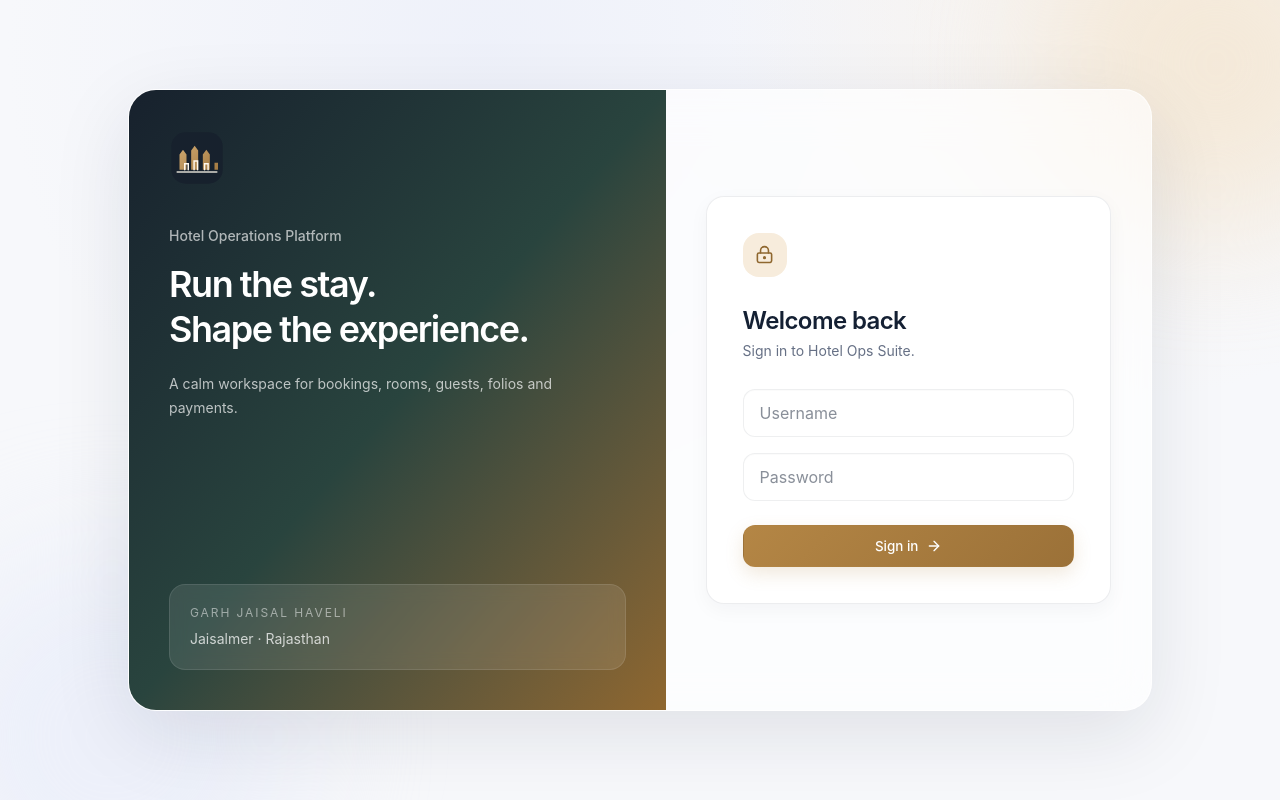
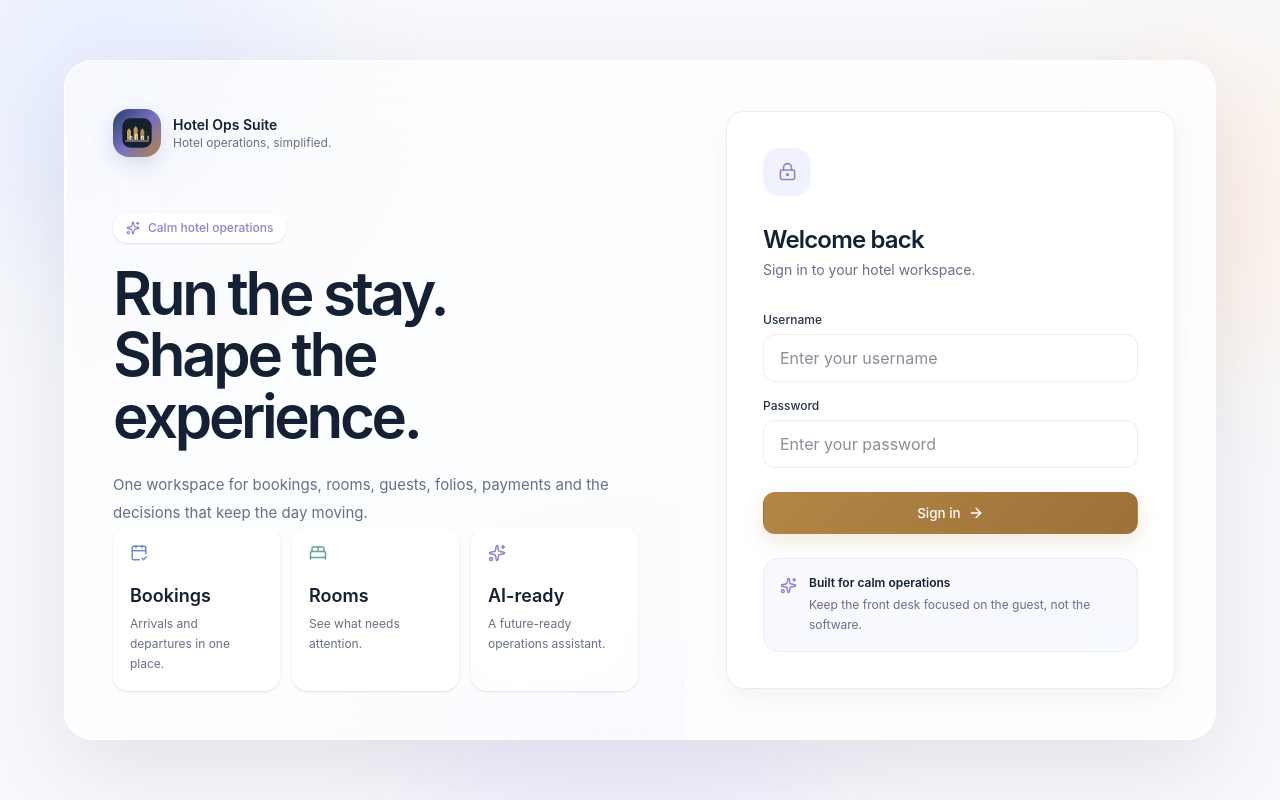
Before and after one commit to tchouhanjsm/hotel-ops-suite, a React (Vite) app in the folder frontend/: page /login in a window 1280 px wide. Built offline with nearby package versions, Linux system fonts and the light colour scheme.

Commit message:
feat: refresh hotel ops frontend design system

```diff
--- a/frontend/src/components/layout/Sidebar.tsx
+++ b/frontend/src/components/layout/Sidebar.tsx
@@ -66,32 +66,36 @@ export default function Sidebar({
           type="button"
           aria-label="Close navigation"
           onClick={onCloseMobile}
-          className="fixed inset-0 z-30 bg-black/30 md:hidden"
+          className="fixed inset-0 z-30 bg-slate-950/20 backdrop-blur-[2px] md:hidden"
         />
       )}
 
       <aside
         className={[
-          "fixed inset-y-0 left-0 z-40 flex w-64 flex-col border-r bg-white transition-transform duration-200 md:static md:translate-x-0",
+          "hos-sidebar fixed inset-y-0 left-0 z-40 flex w-64 flex-col border-r transition-transform duration-200 md:static md:translate-x-0",
           collapsed ? "md:w-20" : "md:w-64",
           mobileOpen ? "translate-x-0" : "-translate-x-full",
         ].join(" ")}
       >
-        <div className="hos-sidebar-header flex h-16 items-center justify-between border-b px-4">
+        <div className="hos-sidebar-header flex h-[72px] items-center justify-between border-b px-4">
           <div className="min-w-0">
-            <div className="flex items-center gap-2">
-              <img
-                src="/hotel-fort-mark.svg"
-                alt="Hotel Ops Suite"
-                className="h-10 w-10 shrink-0 rounded-2xl"
-              />
+            <div className="flex items-center gap-3">
+              <div className="hos-logo flex h-10 w-10 shrink-0 items-center justify-center rounded-2xl p-1.5">
+                <img
+                  src="/hotel-fort-mark.svg"
+                  alt="Hotel Ops Suite"
+                  className="h-full w-full rounded-xl"
+                />
+              </div>
 
               {!collapsed && (
                 <div className="min-w-0">
-                  <div className="truncate text-sm font-semibold">
-                    Garh Jaisal OS
+                  <div className="truncate text-sm font-semibold text-[var(--hos-ink)]">
+                    Hotel Ops Suite
                   </div>
-                  <div className="text-xs text-gray-500">Hotel Operations</div>
+                  <div className="text-[11px] text-[var(--hos-muted)]">
+                    Hotel Operations
+                  </div>
                 </div>
               )}
             </div>
@@ -101,7 +105,7 @@ export default function Sidebar({
             type="button"
             aria-label="Close navigation"
             onClick={onCloseMobile}
-            className="rounded p-2 text-gray-500 hover:bg-gray-100 md:hidden"
+            className="rounded-xl p-2 text-gray-500 transition hover:bg-white/80 md:hidden"
           >
             <X size={18} />
           </button>
@@ -128,7 +132,7 @@ export default function Sidebar({
                     title={collapsed ? label : undefined}
                     className={({ isActive }) =>
                       [
-                        "flex items-center gap-3 rounded-lg px-3 py-2.5 text-sm font-medium transition",
+                        "flex items-center gap-3 rounded-xl px-3 py-2.5 text-sm font-medium transition",
                         collapsed ? "justify-center" : "",
                         isActive ? "hos-nav-active" : "hos-nav-link",
                       ].join(" ")
@@ -143,22 +147,22 @@ export default function Sidebar({
           ))}
         </nav>
 
-        <div className="hidden border-t p-3 md:block">
+        <div className="hidden border-t border-[var(--hos-border)] p-3 md:block">
           <button
             type="button"
             onClick={onToggle}
-            className="flex w-full items-center justify-center rounded-lg p-2 text-gray-500 hover:bg-gray-100"
+            className="flex w-full items-center justify-center rounded-xl p-2 text-gray-500 transition hover:bg-white/80"
             aria-label={collapsed ? "Expand sidebar" : "Collapse sidebar"}
           >
             {collapsed ? <ChevronRight size={18} /> : <ChevronLeft size={18} />}
           </button>
         </div>
 
-        <div className="border-t p-3 md:hidden">
+        <div className="border-t border-[var(--hos-border)] p-3 md:hidden">
           <button
             type="button"
             onClick={onCloseMobile}
-            className="flex w-full items-center justify-center rounded-lg p-2 text-gray-500 hover:bg-gray-100"
+            className="flex w-full items-center justify-center rounded-xl p-2 text-gray-500 transition hover:bg-white/80"
           >
             <Menu size={18} />
             <span className="ml-2 text-sm">Close menu</span>
--- a/frontend/src/index.css
+++ b/frontend/src/index.css
@@ -11,8 +11,8 @@
 :root {
   color-scheme: light;
 
-  --hos-bg: #f7f8fb;
-  --hos-surface: rgb(255 255 255 / 88%);
+  --hos-bg: #f8f9fc;
+  --hos-surface: rgb(255 255 255 / 82%);
   --hos-surface-solid: #ffffff;
   --hos-surface-soft: #fbfaf7;
 
@@ -22,6 +22,7 @@
   --hos-subtle: #98a2b3;
 
   --hos-border: rgb(20 32 51 / 8%);
+  --hos-border-strong: rgb(20 32 51 / 12%);
 
   --hos-brand: #b48645;
   --hos-brand-dark: #8f672f;
@@ -30,8 +31,14 @@
   --hos-blue: #6d8fca;
   --hos-blue-soft: #edf4ff;
 
-  --hos-green: #5f9b7d;
-  --hos-green-soft: #edf8f2;
+  --hos-mint: #66a58b;
+  --hos-mint-soft: #eef9f4;
+
+  --hos-lilac: #8b83cf;
+  --hos-lilac-soft: #f3f0ff;
+
+  --hos-peach: #e5a27d;
+  --hos-peach-soft: #fff3ec;
 
   --hos-amber: #c99548;
   --hos-amber-soft: #fff7e8;
@@ -43,10 +50,12 @@
   --hos-radius-md: 14px;
   --hos-radius-lg: 18px;
   --hos-radius-xl: 22px;
+  --hos-radius-2xl: 28px;
 
   --hos-shadow-xs: 0 1px 2px rgb(16 24 40 / 4%);
-  --hos-shadow-sm: 0 6px 20px rgb(16 24 40 / 4%);
-  --hos-shadow-md: 0 14px 40px rgb(16 24 40 / 7%);
+  --hos-shadow-sm: 0 8px 26px rgb(16 24 40 / 5%);
+  --hos-shadow-md: 0 18px 48px rgb(16 24 40 / 8%);
+  --hos-shadow-glass: 0 20px 60px rgb(37 46 77 / 9%);
 }
 
 html,
@@ -71,19 +80,19 @@ body {
   color: var(--hos-ink);
   background:
     radial-gradient(
-      circle at 88% 0%,
-      rgb(245 234 220 / 68%),
-      transparent 25rem
-    ),
-    radial-gradient(
-      circle at 38% 6%,
-      rgb(232 236 249 / 72%),
+      circle at 12% -8%,
+      rgb(235 239 255 / 80%),
       transparent 30rem
     ),
     radial-gradient(
-      circle at 4% 44%,
-      rgb(230 242 236 / 42%),
-      transparent 24rem
+      circle at 92% 4%,
+      rgb(255 239 226 / 72%),
+      transparent 28rem
+    ),
+    radial-gradient(
+      circle at 48% 38%,
+      rgb(241 237 255 / 46%),
+      transparent 34rem
     ),
     var(--hos-bg);
   -webkit-font-smoothing: antialiased;
@@ -94,14 +103,14 @@ body {
   min-height: 100vh;
   background:
     radial-gradient(
-      circle at 88% 0%,
-      rgb(245 234 220 / 52%),
-      transparent 25rem
+      circle at 10% -10%,
+      rgb(235 239 255 / 76%),
+      transparent 28rem
     ),
     radial-gradient(
-      circle at 38% 6%,
-      rgb(232 236 249 / 58%),
-      transparent 30rem
+      circle at 95% 0%,
+      rgb(255 239 226 / 65%),
+      transparent 26rem
     ),
     var(--hos-bg);
 }
@@ -127,9 +136,9 @@ body {
 
 .hos-sidebar {
   border-color: var(--hos-border);
-  background: rgb(255 255 255 / 82%);
-  box-shadow: 6px 0 30px rgb(16 24 40 / 3%);
-  backdrop-filter: blur(22px);
+  background: rgb(255 255 255 / 78%);
+  box-shadow: 8px 0 34px rgb(16 24 40 / 4%);
+  backdrop-filter: blur(24px);
 }
 
 .hos-sidebar-header {
@@ -139,11 +148,11 @@ body {
 .hos-logo {
   background: linear-gradient(
     135deg,
-    #17212d 0%,
-    #314f46 58%,
+    #283f66 0%,
+    #766fc0 50%,
     var(--hos-brand) 100%
   );
-  box-shadow: 0 8px 20px rgb(23 33 45 / 14%);
+  box-shadow: 0 8px 22px rgb(91 88 153 / 20%);
 }
 
 .hos-nav-section {
@@ -156,55 +165,63 @@ body {
 
 .hos-nav-link:hover {
   color: var(--hos-ink);
-  background: rgb(247 248 250 / 88%);
+  background: rgb(247 248 250 / 90%);
 }
 
 .hos-nav-active {
-  color: #7b531f;
+  color: #5d57a4;
   background: linear-gradient(
-    90deg,
-    rgb(247 236 220 / 96%),
-    rgb(252 248 242 / 94%)
+    100deg,
+    rgb(243 240 255 / 96%),
+    rgb(247 244 255 / 90%)
   );
   box-shadow:
-    inset 3px 0 0 var(--hos-brand),
-    0 5px 15px rgb(180 134 69 / 7%);
+    inset 3px 0 0 var(--hos-lilac),
+    0 7px 18px rgb(139 131 207 / 8%);
 }
 
 .hos-topbar {
   border-color: var(--hos-border);
-  background: rgb(255 255 255 / 72%);
+  background: rgb(255 255 255 / 70%);
   box-shadow: 0 1px 0 rgb(16 24 40 / 3%);
-  backdrop-filter: blur(22px);
+  backdrop-filter: blur(24px);
 }
 
 .hos-search {
   border: 1px solid rgb(20 32 51 / 7%);
-  background: rgb(255 255 255 / 72%);
+  background: rgb(255 255 255 / 76%);
   box-shadow: inset 0 1px 1px rgb(16 24 40 / 2%);
 }
 
 .hos-search:focus-within {
-  border-color: rgb(180 134 69 / 28%);
+  border-color: rgb(139 131 207 / 28%);
   box-shadow:
-    0 0 0 4px rgb(180 134 69 / 8%),
+    0 0 0 4px rgb(139 131 207 / 10%),
     inset 0 1px 1px rgb(16 24 40 / 2%);
 }
 
 .hos-glass {
   border: 1px solid rgb(255 255 255 / 72%);
-  background: rgb(255 255 255 / 72%);
-  box-shadow: var(--hos-shadow-sm);
-  backdrop-filter: blur(18px);
+  background: rgb(255 255 255 / 70%);
+  box-shadow: var(--hos-shadow-glass);
+  backdrop-filter: blur(20px);
 }
 
 .hos-ai-entry {
-  border: 1px solid rgb(109 143 202 / 12%);
-  background: linear-gradient(
-    135deg,
-    rgb(237 244 255 / 92%),
-    rgb(246 239 253 / 88%)
-  );
+  border: 1px solid rgb(139 131 207 / 14%);
+  background:
+    linear-gradient(
+      135deg,
+      rgb(239 244 255 / 94%),
+      rgb(245 240 255 / 94%) 58%,
+      rgb(255 245 237 / 92%)
+    );
+  box-shadow: 0 8px 24px rgb(139 131 207 / 8%);
+}
+
+.hos-ai-icon {
+  background: linear-gradient(135deg, #edf3ff, #f2eeff);
+  color: var(--hos-lilac);
 }
 
 .hos-avatar {
@@ -329,11 +346,11 @@ textarea {
 .hos-btn-primary {
   color: white;
   background: linear-gradient(135deg, #b48645, #9b7138);
-  box-shadow: 0 7px 18px rgb(180 134 69 / 18%);
+  box-shadow: 0 8px 20px rgb(180 134 69 / 18%);
 }
 
 .hos-btn-primary:hover:not(:disabled) {
-  box-shadow: 0 9px 22px rgb(180 134 69 / 24%);
+  box-shadow: 0 10px 24px rgb(180 134 69 / 24%);
 }
 
 .hos-btn-secondary {
@@ -375,7 +392,7 @@ textarea {
 
 .hos-badge-success {
   color: #28704f;
-  background: var(--hos-green-soft);
+  background: var(--hos-mint-soft);
 }
 
 .hos-badge-info {
--- a/frontend/src/routes/pages/Login.tsx
+++ b/frontend/src/routes/pages/Login.tsx
@@ -1,6 +1,12 @@
 import { useState } from "react";
 import type { FormEvent } from "react";
-import { ArrowRight, LockKeyhole } from "lucide-react";
+import {
+  ArrowRight,
+  BedDouble,
+  CalendarCheck2,
+  LockKeyhole,
+  Sparkles,
+} from "lucide-react";
 import { useNavigate } from "react-router-dom";
 
 import { useAuth } from "../../auth/useAuth";
@@ -32,86 +38,140 @@ export default function Login() {
   }
 
   return (
-    <main className="hos-app-bg relative flex min-h-screen items-center justify-center overflow-hidden p-6">
+    <main className="relative flex min-h-screen items-center justify-center overflow-hidden bg-[var(--hos-bg)] p-4 sm:p-6">
       <div className="pointer-events-none absolute inset-0">
-        <div className="absolute -right-24 -top-24 h-80 w-80 rounded-full bg-[#f4e6d1]/70 blur-3xl" />
-        <div className="absolute -bottom-32 -left-20 h-96 w-96 rounded-full bg-[#e8edf9]/70 blur-3xl" />
+        <div className="absolute -left-20 -top-28 h-96 w-96 rounded-full bg-[#e8eeff]/80 blur-3xl" />
+        <div className="absolute -right-20 top-12 h-80 w-80 rounded-full bg-[#fff0e4]/75 blur-3xl" />
+        <div className="absolute bottom-[-12rem] left-1/3 h-96 w-96 rounded-full bg-[#f2ecff]/70 blur-3xl" />
       </div>
 
-      <div className="relative grid w-full max-w-5xl overflow-hidden rounded-[28px] border border-white/70 bg-white/65 shadow-[0_24px_80px_rgba(20,32,51,0.10)] backdrop-blur-xl lg:grid-cols-[1.05fr_.95fr]">
-        <div className="hidden min-h-[620px] flex-col justify-between bg-gradient-to-br from-[#17212d] via-[#29443e] to-[#8f672f] p-10 text-white lg:flex">
+      <div className="relative grid w-full max-w-6xl overflow-hidden rounded-[28px] border border-white/80 bg-white/62 shadow-[0_28px_90px_rgba(37,46,77,0.11)] backdrop-blur-2xl lg:grid-cols-[1.08fr_.92fr]">
+        <section className="relative hidden min-h-[640px] overflow-hidden p-10 lg:flex lg:flex-col lg:justify-between xl:p-12">
           <div>
+            <div className="flex items-center gap-3">
+              <div className="hos-logo flex h-12 w-12 items-center justify-center rounded-2xl p-2">
                 <img
                   src="/hotel-fort-mark.svg"
                   alt="Hotel Ops Suite"
-              className="h-14 w-14"
+                  className="h-full w-full rounded-xl"
                 />
+              </div>
 
-            <div className="mt-10 max-w-md">
-              <p className="text-sm font-medium text-white/65">
-                Hotel Operations Platform
-              </p>
+              <div>
+                <div className="text-sm font-semibold text-[var(--hos-ink)]">
+                  Hotel Ops Suite
+                </div>
+                <div className="text-xs text-[var(--hos-muted)]">
+                  Hotel operations, simplified.
+                </div>
+              </div>
+            </div>
 
-              <h1 className="mt-4 text-4xl font-semibold leading-tight tracking-[-0.04em]">
+            <div className="mt-14 max-w-xl">
+              <div className="inline-flex items-center gap-2 rounded-full border border-white/80 bg-white/72 px-3 py-1.5 text-xs font-medium text-[var(--hos-lilac)] shadow-sm backdrop-blur">
+                <Sparkles size={14} />
+                Calm hotel operations
+              </div>
+
+              <h1 className="mt-5 text-5xl font-semibold leading-[1.02] tracking-[-0.055em] text-[var(--hos-ink)] xl:text-6xl">
                 Run the stay.
                 <br />
                 Shape the experience.
               </h1>
 
-              <p className="mt-5 max-w-sm text-sm leading-6 text-white/70">
-                A calm workspace for bookings, rooms, guests, folios and
-                payments.
+              <p className="mt-6 max-w-lg text-[15px] leading-7 text-[var(--hos-muted)]">
+                One workspace for bookings, rooms, guests, folios, payments
+                and the decisions that keep the day moving.
               </p>
             </div>
           </div>
 
-          <div className="overflow-hidden rounded-2xl border border-white/10 bg-white/10 p-5 backdrop-blur-sm">
-            <div className="text-xs uppercase tracking-[0.16em] text-white/50">
-              Garh Jaisal Haveli
+          <div className="grid grid-cols-3 gap-3">
+            <div className="rounded-2xl border border-white/80 bg-white/66 p-4 shadow-sm backdrop-blur-xl">
+              <CalendarCheck2
+                size={18}
+                className="text-[var(--hos-blue)]"
+              />
+              <div className="mt-5 text-lg font-semibold text-[var(--hos-ink)]">
+                Bookings
               </div>
-            <div className="mt-2 text-sm text-white/75">
-              Jaisalmer · Rajasthan
+              <div className="mt-1 text-xs leading-5 text-[var(--hos-muted)]">
+                Arrivals and departures in one place.
+              </div>
+            </div>
+
+            <div className="rounded-2xl border border-white/80 bg-white/66 p-4 shadow-sm backdrop-blur-xl">
+              <BedDouble size={18} className="text-[var(--hos-mint)]" />
+              <div className="mt-5 text-lg font-semibold text-[var(--hos-ink)]">
+                Rooms
+              </div>
+              <div className="mt-1 text-xs leading-5 text-[var(--hos-muted)]">
+                See what needs attention.
+              </div>
+            </div>
+
+            <div className="rounded-2xl border border-white/80 bg-white/66 p-4 shadow-sm backdrop-blur-xl">
+              <Sparkles size={18} className="text-[var(--hos-lilac)]" />
+              <div className="mt-5 text-lg font-semibold text-[var(--hos-ink)]">
+                AI-ready
+              </div>
+              <div className="mt-1 text-xs leading-5 text-[var(--hos-muted)]">
+                A future-ready operations assistant.
               </div>
             </div>
           </div>
+        </section>
 
-        <div className="flex items-center p-7 sm:p-10">
+        <section className="flex items-center bg-white/52 p-5 sm:p-8 lg:p-10">
           <Card
             solid
-            className="w-full border-0 bg-white/80 p-7 shadow-none sm:p-9"
+            className="w-full border-white/90 bg-white/78 p-7 shadow-[0_18px_48px_rgba(37,46,77,0.07)] backdrop-blur-xl sm:p-9"
           >
-            <div className="flex h-11 w-11 items-center justify-center rounded-2xl bg-[var(--hos-brand-soft)] text-[var(--hos-brand-dark)]">
+            <div className="flex h-12 w-12 items-center justify-center rounded-2xl bg-gradient-to-br from-[#f6f0ff] to-[#edf4ff] text-[var(--hos-lilac)]">
               <LockKeyhole size={19} />
             </div>
 
-            <h2 className="mt-7 text-2xl font-semibold tracking-tight text-[var(--hos-ink)]">
+            <h2 className="mt-7 text-2xl font-semibold tracking-[-0.035em] text-[var(--hos-ink)]">
               Welcome back
             </h2>
 
             <p className="mt-1 text-sm text-[var(--hos-muted)]">
-              Sign in to Hotel Ops Suite.
+              Sign in to your hotel workspace.
             </p>
 
-            <form onSubmit={handleSubmit} className="mt-7 space-y-4">
+            <form onSubmit={handleSubmit} className="mt-8 space-y-4">
+              <label className="block">
+                <span className="mb-1.5 block text-xs font-medium text-[var(--hos-text)]">
+                  Username
+                </span>
                 <input
                   className="hos-search min-h-12 w-full rounded-xl px-4 text-sm outline-none"
                   value={username}
                   onChange={(event) => setUsername(event.target.value)}
-                placeholder="Username"
+                  placeholder="Enter your username"
                   autoComplete="username"
                 />
+              </label>
 
+              <label className="block">
+                <span className="mb-1.5 block text-xs font-medium text-[var(--hos-text)]">
+                  Password
+                </span>
                 <input
                   className="hos-search min-h-12 w-full rounded-xl px-4 text-sm outline-none"
                   type="password"
                   value={password}
                   onChange={(event) => setPassword(event.target.value)}
-                placeholder="Password"
+                  placeholder="Enter your password"
                   autoComplete="current-password"
                 />
+              </label>
 
               {error && (
-                <div className="rounded-xl border border-[var(--hos-red)]/15 bg-[var(--hos-red-soft)] p-3 text-sm text-[var(--hos-red)]">
+                <div
+                  role="alert"
+                  className="rounded-xl border border-[var(--hos-red)]/15 bg-[var(--hos-red-soft)] p-3 text-sm text-[var(--hos-red)]"
+                >
                   {error}
                 </div>
               )}
@@ -121,8 +181,22 @@ export default function Login() {
                 {!loading && <ArrowRight size={16} />}
               </Button>
             </form>
+
+            <div className="mt-6 rounded-2xl border border-[#eeeafb] bg-gradient-to-br from-[#faf8ff] to-[#f6f9ff] p-4">
+              <div className="flex items-start gap-3">
+                <Sparkles size={17} className="mt-0.5 shrink-0 text-[var(--hos-lilac)]" />
+                <div>
+                  <div className="text-xs font-semibold text-[var(--hos-ink)]">
+                    Built for calm operations
+                  </div>
+                  <div className="mt-1 text-xs leading-5 text-[var(--hos-muted)]">
+                    Keep the front desk focused on the guest, not the software.
+                  </div>
+                </div>
+              </div>
+            </div>
           </Card>
-        </div>
+        </section>
       </div>
     </main>
   );
```
Also changed, not shown: frontend/src/components/layout/Topbar.tsx (+25 -16 lines). Lines whose indentation alone changed are shown as unchanged.
